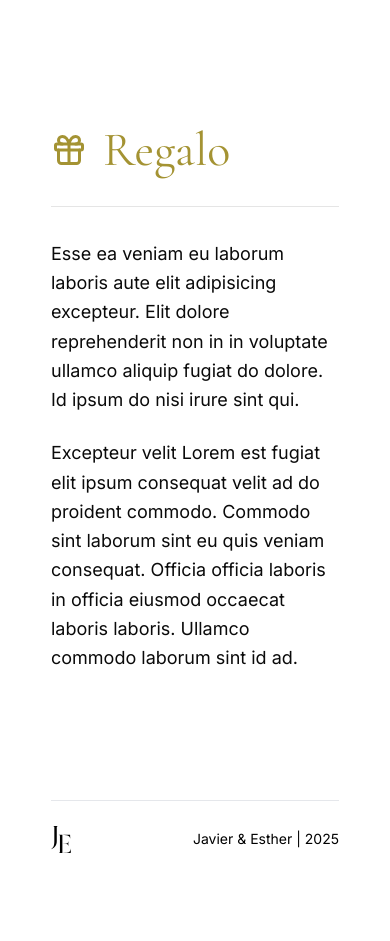
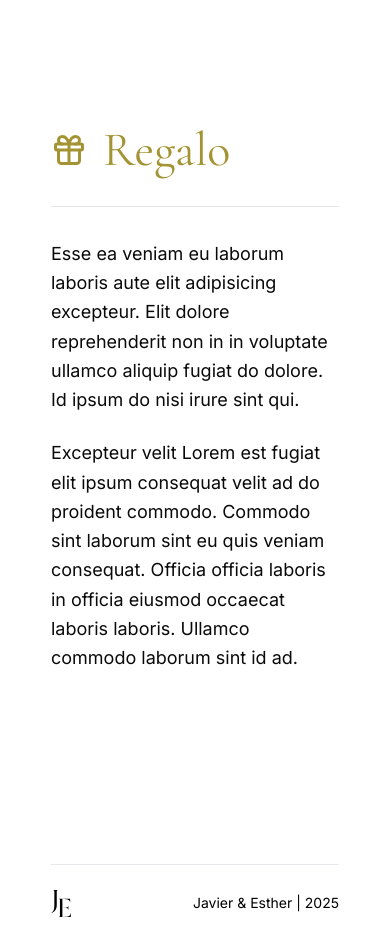
Before and after one commit to pelayotrives/most-special-day, a React (Vite) app: page / in a window 390 px wide. Shown: the part 8824-9765 px from the top of the page. Before the commit the page ends 9701 px from the top, so only its background shows below. Built offline with nearby package versions, Linux system fonts and the light colour scheme.

Commit message:
feat: mobile padding in last section enlarged.

```diff
--- a/src/App.tsx
+++ b/src/App.tsx
@@ -419,7 +419,7 @@ function App() {
           </div>
         </section>
         {/* SECTION 6 */}
-        <section id="regalo" className="flex flex-col pb-24 md:pb-50">
+        <section id="regalo" className="flex flex-col pb-40 md:pb-50">
           {/* TITLE */}
           <div data-aos="fade-up" data-aos-delay="500" className="pb-8">
             <Title icon={Gift} text="Regalo" />
```
